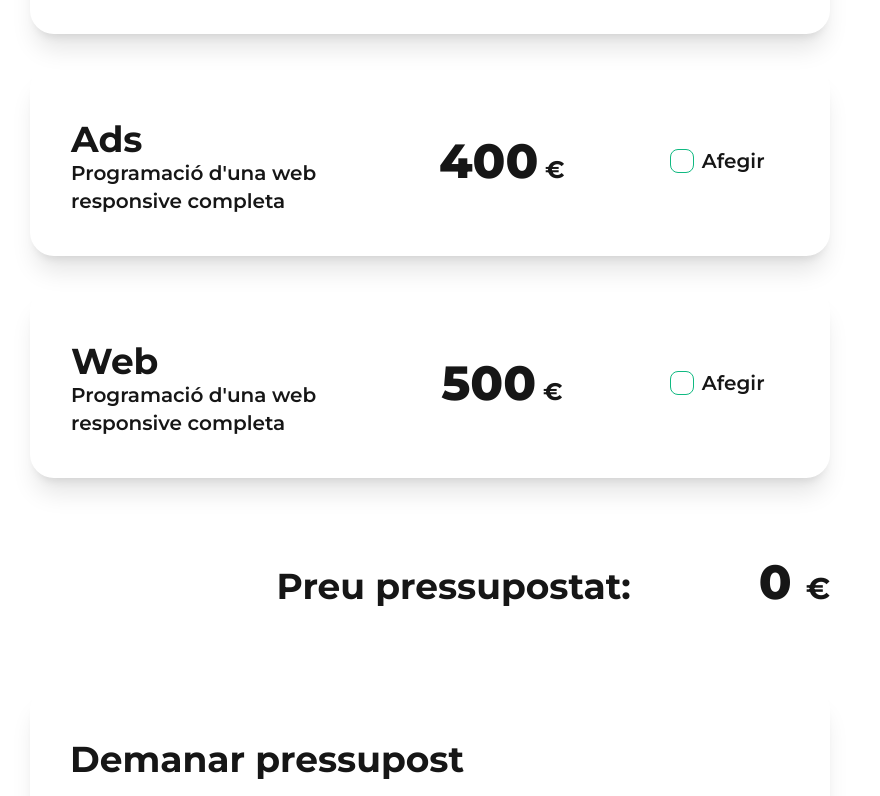
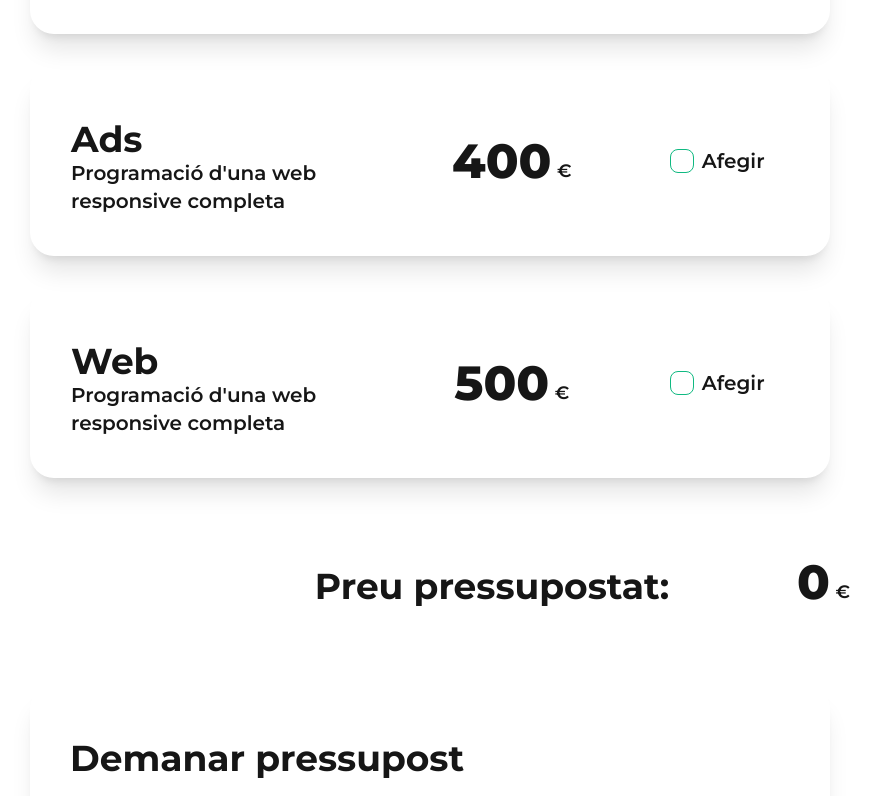
Before and after one commit to opujade/budget-calculation-app, a React (Vite) app: page /prices in a window 1280 px wide. Shown: the part 620-1416 px from the top of the page, without its empty margins (210-1090 px from the left). Built offline with nearby package versions, Linux system fonts and the light colour scheme.

Commit message:
layout changes

```diff
--- a/src/pages/Prices/Pricing.jsx
+++ b/src/pages/Prices/Pricing.jsx
@@ -4,11 +4,16 @@ export const Pricing = () => {
   const newUser = useNewUserContext();
 
   return (
-    <div className='md:w-5/6 mx-auto flex md:flex-row flex-col justify-center md:justify-end md:gap-12 my-20 items-center md:items-baseline'>
-      <p className='md:text-start text-center text-4xl font-bold md:mb-0 mb-6'>
+    <div className="md:w-5/6 mx-auto flex md:flex-row flex-col justify-center md:justify-end md:gap-12 my-20 items-center md:items-baseline">
+      <p className="md:text-start text-center text-4xl font-bold md:mb-0 mb-6">
         Preu pressupostat:
       </p>
-      <p className='text-5xl font-extrabold md:ms-20'>{newUser.discount ? newUser.total * .8 : newUser.total} <span className='text-3xl font-bold'>€</span></p>
+      <p className="indicator text-5xl font-extrabold md:ms-20">
+        {newUser.discount ? newUser.total * 0.8 : newUser.total}{' '}
+        <span className="indicator-item indicator-bottom translate-y-0 translate-x-5 text-lg font-semibold">
+          €
+        </span>
+      </p>
     </div>
   );
 };
--- a/src/pages/Prices/ProductCard.jsx
+++ b/src/pages/Prices/ProductCard.jsx
@@ -81,9 +81,11 @@ export const ProductCard = ({ product, index, checkMethods }) => {
               {newUser.discount && (
                 <p className="font-semibold text-orange-400">Ahorra un 20%</p>
               )}
-              <p className="text-5xl">
+              <p className="indicator text-5xl">
                 {newUser.discount ? product.price * 0.8 : product.price}
-                <span className="text-3xl md:text-2xl font-bold"> €</span>
+                <span className="indicator-item indicator-bottom translate-y-0 translate-x-5 text-lg font-semibold">
+                  €
+                </span>
               </p>
             </div>
           </div>
--- a/src/pages/Prices/UserBudget.jsx
+++ b/src/pages/Prices/UserBudget.jsx
@@ -1,16 +1,39 @@
 export const UserBudget = ({ user }) => {
   return (
-    <li className="mx-auto md:w-5/6 shadow-xl md:p-10 rounded-3xl mt-8 mb-16 flex md:flex-row flex-col items-center">
-      <div className="md:w-2/5">
+    <li
+      className={`indicator mx-auto w-full text-center md:text-start shadow-xl md:p-10 rounded-3xl mt-8 mb-16 flex md:flex-row flex-col items-center ${
+        user.discount && 'shadow-orange-100'
+      }`}
+    >
+      {user.discount && (
+        <div className="indicator-item indicator-center md:indicator-end badge badge-secondary text-md p-3 text-white md:translate-x-0">
+          <span className="pe-3">Pagament Anual</span>
+          <svg
+            xmlns="http://www.w3.org/2000/svg"
+            height="14"
+            width="12.25"
+            viewBox="0 0 448 512"
+          >
+            <path
+              fill="#ffffff"
+              d="M0 80V229.5c0 17 6.7 33.3 18.7 45.3l176 176c25 25 65.5 25 90.5 0L418.7 317.3c25-25 25-65.5 0-90.5l-176-176c-12-12-28.3-18.7-45.3-18.7H48C21.5 32 0 53.5 0 80zm112 32a32 32 0 1 1 0 64 32 32 0 1 1 0-64z"
+            />
+          </svg>
+        </div>
+      )}
+      <div className="md:w-2/5 p-5">
         <h3 className="font-bold text-4xl">{user.nom}</h3>
         <p className="md:mt-3">{user.email}</p>
         <p className="md:mt-3">{user.tel}</p>
       </div>
-      <div className="md:w-2/5 md:my-0 my-10">
-        <p className="font-bold">Serveis contractats:</p>
+      <div className="md:w-2/5 my-5">
+        <p className="font-bold text-xl">Serveis contractats:</p>
         <ul>
           {user.serveis.map((servei) => (
-            <p key={servei.title} className="list-disc list-item font-semibold">
+            <p
+              key={servei.title}
+              className="md:list-disc list-item font-semibold"
+            >
               {servei.title}{' '}
               {servei.options && (
                 <span className="font-light">
@@ -27,10 +50,13 @@ export const UserBudget = ({ user }) => {
           ))}
         </ul>
       </div>
-      <div className="md:w-1/5 my-4">
-        <p className="text-end mb-3">Total:</p>
-        <p className="text-5xl font-extrabold text-end">
-          {user.total} <span className="text-3xl font-bold">€</span>
+      <div className="md:w-1/5 mt-4 mb-8">
+        <p className="mb-3">Total:</p>
+        <p className="indicator text-5xl font-extrabold">
+          {user.total}{' '}
+          <span className="indicator-item indicator-bottom translate-y-0 translate-x-5 text-lg font-semibold">
+            €
+          </span>
         </p>
       </div>
     </li>
--- a/src/pages/Prices/index.jsx
+++ b/src/pages/Prices/index.jsx
@@ -9,7 +9,9 @@ import { PaymentOptions } from './PaymentOptions';
 import { OnCourseBudgets } from './OnCourseBudgets';
 
 export const Prices = () => {
-  const [checked, setChecked] = useState([false, false, false]);
+  const [checked, setChecked] = useState(
+    new Array(products.length).fill(false)
+  );
 
   const checkMethods = {
     isChecked: (index) => checked[index],
@@ -18,7 +20,7 @@ export const Prices = () => {
       checkedAux[index] = !checked[index];
       setChecked(checkedAux);
     },
-    unCheckAll: () => setChecked([false, false, false]),
+    unCheckAll: () => setChecked(new Array(products.length).fill(false)),
   };
 
   return (
```
